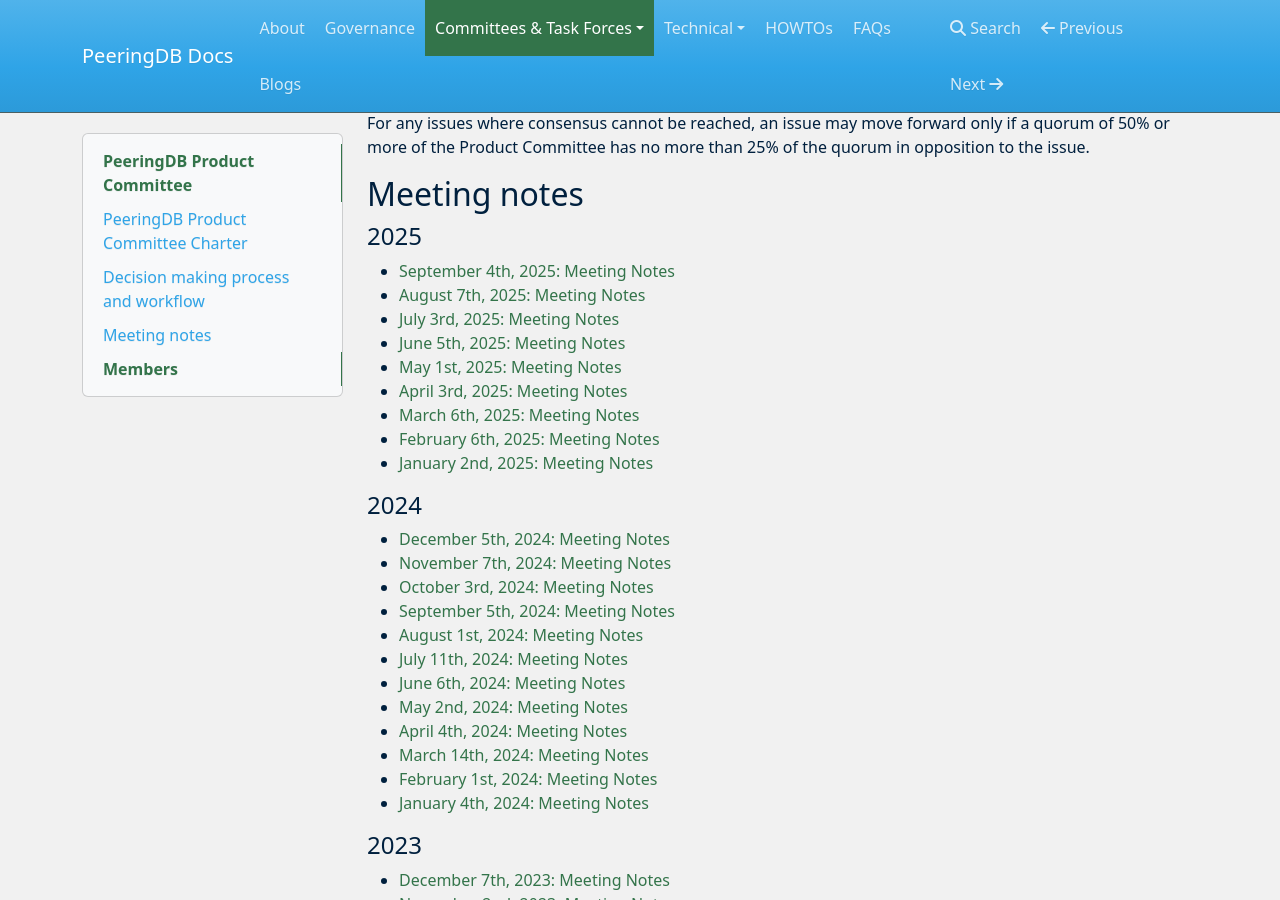
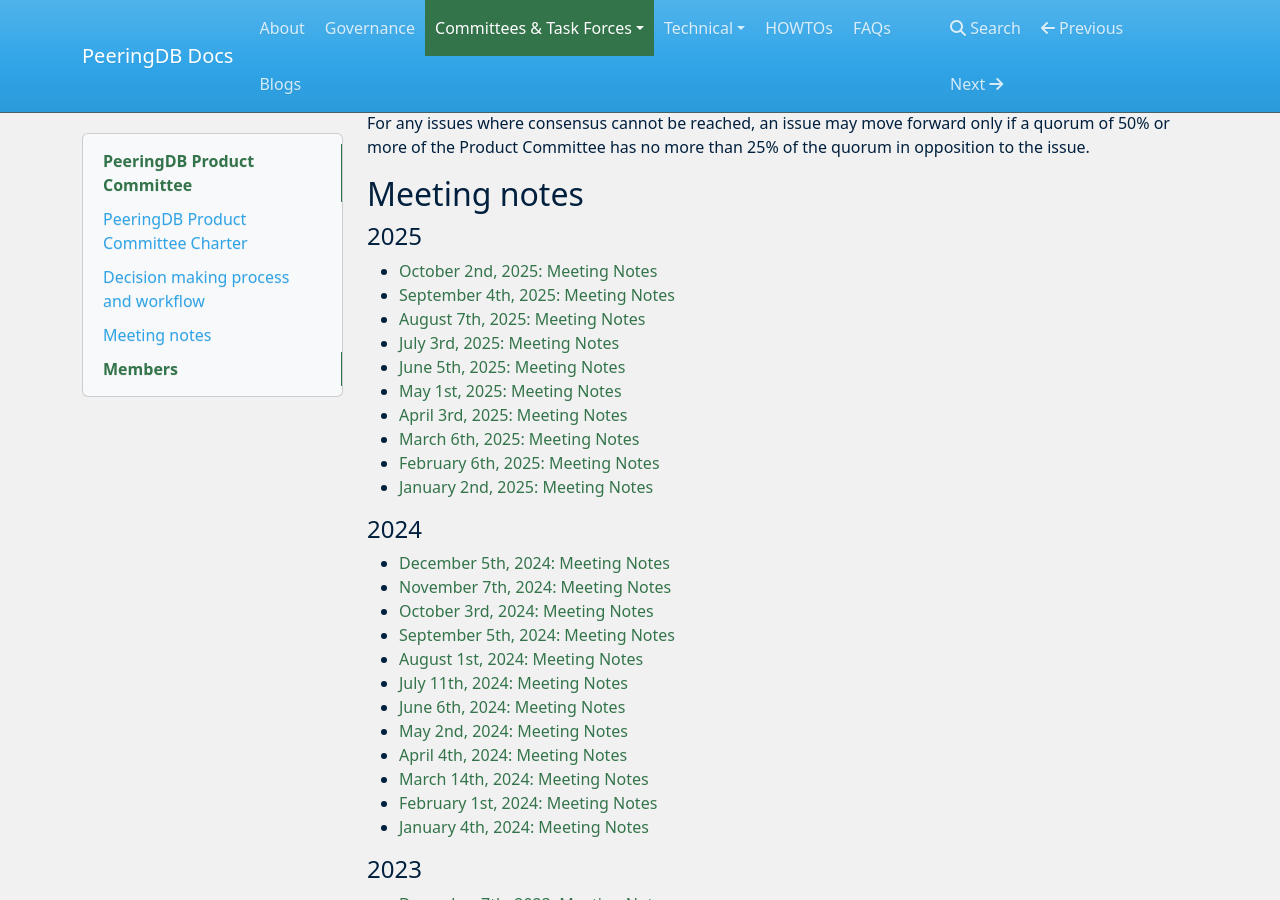
Before and after one commit to peeringdb/docs, an MkDocs documentation site: the page built from docs/committee/product/index.md, in a window 1280 px wide and 900 px high, scrolled down 2552 px. Built offline with MkDocs 1.6.1, drawn with Linux system fonts in a browser that asks for light colours; nearby versions of some CDN libraries.

Commit message:
PC meeting notes Oct 2025 (#392)
Notes and updated index

```diff
--- a/docs/committee/product/index.md
+++ b/docs/committee/product/index.md
@@ -11,6 +11,7 @@
 
 #### 2025
 
+- [October 2nd, 2025: Meeting Notes](notes/2025-10-02_Product_Committee_Notes.pdf)
 - [September 4th, 2025: Meeting Notes](notes/2025-09-04_Product_Committee_Notes.pdf)
 - [August 7th, 2025: Meeting Notes](notes/2025-08-07_Product_Committee_Notes.pdf)
 - [July 3rd, 2025: Meeting Notes](notes/2025-07-03_Product_Committee_Notes.pdf)
```
Also changed, not shown: 1 other file.
